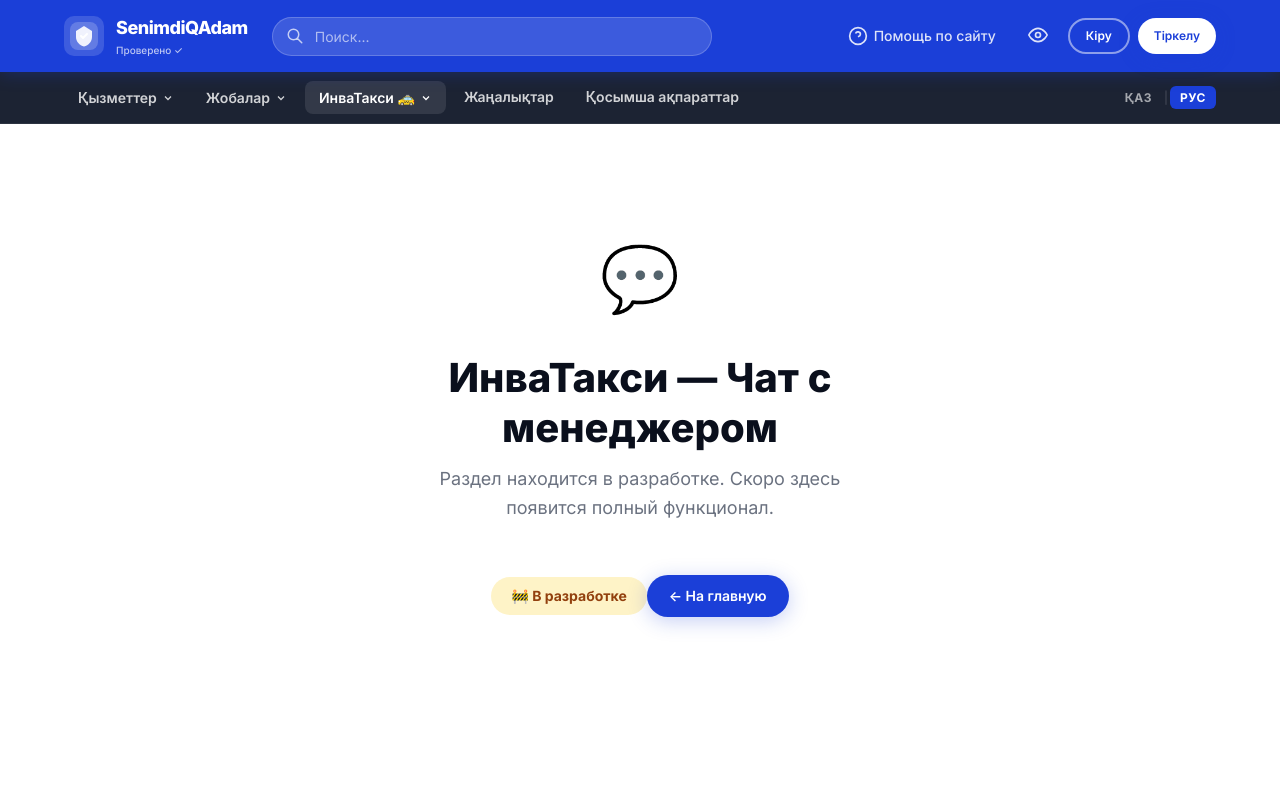
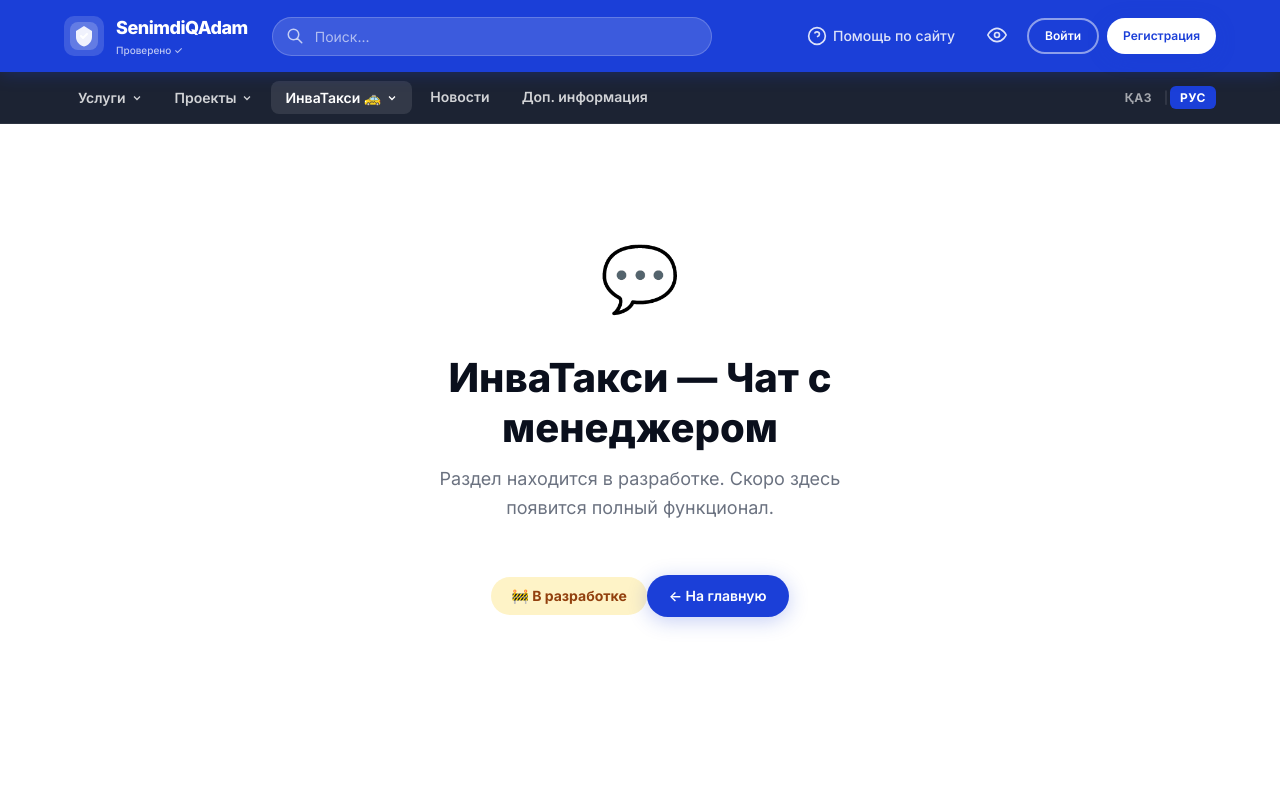
Before and after one commit to Akhanayeva/senimdi-qadam, a Vue app: page /#/inva-taxi/chat in a window 1280 px wide. Shown: the top 800 px of the page. Built offline with nearby package versions, Linux system fonts and the light colour scheme.

Commit message:
Language switch

```diff
--- a/src/i18n.js
+++ b/src/i18n.js
@@ -94,20 +94,20 @@ export const t = {
   },
   rus: {
     // Nav
-    services: 'Қызметтер',
+    services: 'Услуги',
     orgList: 'Список организаций',
     localAI: 'Локальный ИИ',
     accessMap: 'Карта доступности',
     jobs: 'Работа / Вакансии',
     documents: 'Документы',
-    projects: 'Жобалар',
+    projects: 'Проекты',
     forums: 'Форумы',
     community: 'Сообщество',
     invaTaxi: 'ИнваТакси',
-    news: 'Жаңалықтар',
-    moreInfo: 'Қосымша ақпараттар',
-    login: 'Кіру',
-    register: 'Тіркелу',
+    news: 'Новости',
+    moreInfo: 'Доп. информация',
+    login: 'Войти',
+    register: 'Регистрация',
     helpNav: 'Помощь по сайту',
     search: 'Поиск...',
     // Home
--- a/src/mock/news.json
+++ b/src/mock/news.json
@@ -8,7 +8,7 @@
     "content": "Городской акимат Алматы объявил о планах открытия нового многофункционального реабилитационного центра для людей с инвалидностью. Центр будет оснащён современным оборудованием для физиотерапии, бассейном с специальными подъёмниками и залами для занятий лечебной физкультурой. Открытие запланировано на первый квартал 2026 года. Центр сможет одновременно принимать до 200 пациентов в день.",
     "date": "2025-11-20",
     "author": "Редакция SenimdiQAdam",
-    "image": null,
+    "image": "https://images.unsplash.com/photo-1519494026892-80bbd2d6fd0d?w=600&q=80",
     "likes": 142,
     "comments": 18,
     "category": "news",
@@ -23,7 +23,7 @@
     "content": "Акимат города Алматы объявил о расширении программы инватакси. Начиная с января 2026 года автопарк специализированных автомобилей, оснащённых пандусами и подъёмниками, будет увеличен с 50 до 100 единиц. Также в приложении появится функция предварительного бронирования поездки за 24 часа.",
     "date": "2025-11-15",
     "author": "Редакция SenimdiQAdam",
-    "image": null,
+    "image": "https://images.unsplash.com/photo-1544620347-c4fd4a3d5957?w=600&q=80",
     "likes": 89,
     "comments": 12,
     "category": "news",
@@ -38,7 +38,7 @@
     "content": "Фонд «Дара» совместно с Юридической клиникой «Право» проводит бесплатный семинар для людей с инвалидностью и их семей. На семинаре специалисты расскажут о праве на социальные льготы, порядке оформления инвалидности, видах государственных пособий и правах на трудоустройство. Дата проведения: 15 декабря 2025 года. Регистрация обязательна по телефону +7 727 262-00-11.",
     "date": "2025-11-10",
     "author": "Фонд «Дара»",
-    "image": null,
+    "image": "https://images.unsplash.com/photo-1540575467063-178a50c2df87?w=600&q=80",
     "likes": 67,
     "comments": 8,
     "category": "event",
@@ -50,10 +50,10 @@
     "titleKaz": "Психологтың онлайн кеңестері — енді барлығына тегін",
     "excerpt": "Центр «Гармония» запускает бесплатные еженедельные онлайн-сессии для людей с инвалидностью.",
     "excerptKaz": "«Үйлесім» орталығы мүгедектігі бар адамдарға тегін апталық онлайн сессияларды бастайды.",
-    "content": "Психологический центр «Гармония» объявляет о запуске бесплатных еженедельных онлайн-консультаций для людей с инвалидностью и их родственников. Записаться можно через сайт или по телефону. Каждый четверг в 18:00 — групповые сессии, по индивидуальному запросу — личные консультации. Услуга предоставляется в рамках социальной программы «Открытый доступ».",
+    "content": "Психологический центр «Гармония» объявляет о запуске бесплатных еженедельных онлайн-консультаций для людей с инвалидностью и их родственников. Записаться можно через сайт или по телефону. Каждый четверг в 18:00 — групповые сессии, по индивидуальному запросу — личные консультации.",
     "date": "2025-11-05",
     "author": "Центр «Гармония»",
-    "image": null,
+    "image": "https://images.unsplash.com/photo-1573497019940-1c28c88b4f3e?w=600&q=80",
     "likes": 201,
     "comments": 34,
     "category": "announcement",
@@ -65,10 +65,10 @@
     "titleKaz": "SenimdiQAdam: платформа бірінші тестілеу кезеңінен өтті",
     "excerpt": "Более 150 пользователей приняли участие в бета-тестировании платформы SenimdiQAdam.",
     "excerptKaz": "150-ден астам пайдаланушы SenimdiQAdam платформасының бета-тестілеуіне қатысты.",
-    "content": "Платформа SenimdiQAdam успешно завершила первый этап бета-тестирования. В нём приняли участие более 150 пользователей — люди с инвалидностью, их родственники, социальные работники и НКО. По результатам тестирования были улучшены фильтры поиска, добавлена функция голосового ввода и расширена база организаций. Разработчики благодарят всех участников за обратную связь.",
+    "content": "Платформа SenimdiQAdam успешно завершила первый этап бета-тестирования. В нём приняли участие более 150 пользователей — люди с инвалидностью, их родственники, социальные работники и НКО. По результатам тестирования были улучшены фильтры поиска, добавлена функция голосового ввода и расширена база организаций.",
     "date": "2025-10-28",
     "author": "Команда SenimdiQAdam",
-    "image": null,
+    "image": "https://images.unsplash.com/photo-1556761175-4b46a572b786?w=600&q=80",
     "likes": 312,
     "comments": 45,
     "category": "announcement",
@@ -80,10 +80,10 @@
     "titleKaz": "Мүгедектігі бар адамдармен жұмыс істейтін ҮЕҰ-ларға арналған гранттар",
     "excerpt": "Министерство труда объявило конкурс грантов для НКО, реализующих инклюзивные программы.",
     "excerptKaz": "Еңбек министрлігі инклюзивті бағдарламаларды жүзеге асыратын ҮЕҰ-лар үшін грант конкурсын жариялады.",
-    "content": "Министерство труда и социальной защиты населения РК объявило о начале приёма заявок на гранты для НКО. Финансирование предусмотрено для организаций, реализующих программы социальной адаптации, образования и трудоустройства людей с инвалидностью. Размер грантов — от 500 000 до 5 000 000 тенге. Заявки принимаются до 31 декабря 2025 года.",
+    "content": "Министерство труда и социальной защиты населения РК объявило о начале приёма заявок на гранты для НКО. Финансирование предусмотрено для организаций, реализующих программы социальной адаптации, образования и трудоустройства людей с инвалидностью. Размер грантов — от 500 000 до 5 000 000 тенге.",
     "date": "2025-10-15",
     "author": "Редакция SenimdiQAdam",
-    "image": null,
+    "image": "https://images.unsplash.com/photo-1559027615-cd4628902d4a?w=600&q=80",
     "likes": 88,
     "comments": 11,
     "category": "news",
--- a/src/views/HomeView.vue
+++ b/src/views/HomeView.vue
@@ -163,7 +163,8 @@
             class="news-card"
           >
             <div class="news-card-image">
-              <div class="news-image-placeholder">
+              <img v-if="article.image" :src="article.image" :alt="article.title" class="news-img" loading="lazy" />
+              <div v-else class="news-image-placeholder">
                 <svg width="40" height="40" viewBox="0 0 24 24" fill="none" stroke="var(--gray-300)" stroke-width="1.5"><rect x="3" y="3" width="18" height="18" rx="2" ry="2"/><circle cx="8.5" cy="8.5" r="1.5"/><polyline points="21 15 16 10 5 21"/></svg>
               </div>
               <div class="news-cat-badge">
@@ -529,6 +530,13 @@ const formatDate = (d) => {
   position: relative;
   overflow: hidden;
 }
+.news-img {
+  width: 100%; height: 100%;
+  object-fit: cover;
+  display: block;
+  transition: transform 0.4s ease;
+}
+.news-card:hover .news-img { transform: scale(1.05); }
 .news-image-placeholder { display: flex; align-items: center; justify-content: center; }
 .news-cat-badge {
   position: absolute; bottom: 12px; left: 12px;
--- a/src/views/NewsDetailView.vue
+++ b/src/views/NewsDetailView.vue
@@ -31,7 +31,8 @@
           {{ article.author }}
         </div>
         <div class="news-article-image">
-          <svg width="48" height="48" viewBox="0 0 24 24" fill="none" stroke="var(--gray-300)" stroke-width="1.5"><rect x="3" y="3" width="18" height="18" rx="2"/><circle cx="8.5" cy="8.5" r="1.5"/><polyline points="21 15 16 10 5 21"/></svg>
+          <img v-if="article.image" :src="article.image" :alt="article.title" class="news-detail-img" />
+          <svg v-else width="48" height="48" viewBox="0 0 24 24" fill="none" stroke="var(--gray-300)" stroke-width="1.5"><rect x="3" y="3" width="18" height="18" rx="2"/><circle cx="8.5" cy="8.5" r="1.5"/><polyline points="21 15 16 10 5 21"/></svg>
         </div>
         <div class="news-article-body">
           <p class="news-lead">{{ a11y.lang === 'kaz' ? article.excerptKaz : article.excerpt }}</p>
@@ -76,7 +77,8 @@ const formatDate = (d) => d ? new Date(d).toLocaleDateString('ru-RU', { year: 'n
 .news-article-title { font-size: var(--fs-3xl); font-weight: 800; color: var(--black); line-height: 1.2; margin-bottom: 20px; }
 .news-article-author { display: flex; align-items: center; gap: 10px; font-size: var(--fs-sm); color: var(--gray-500); font-weight: 600; margin-bottom: 24px; }
 .author-avatar { width: 32px; height: 32px; border-radius: 50%; background: var(--primary-pale); color: var(--primary); display: flex; align-items: center; justify-content: center; font-weight: 800; font-size: var(--fs-sm); }
-.news-article-image { background: linear-gradient(135deg, var(--gray-100) 0%, var(--gray-200) 100%); border-radius: var(--radius-lg); height: 280px; display: flex; align-items: center; justify-content: center; margin-bottom: 28px; }
+.news-article-image { background: linear-gradient(135deg, var(--gray-100) 0%, var(--gray-200) 100%); border-radius: var(--radius-lg); height: 280px; display: flex; align-items: center; justify-content: center; margin-bottom: 28px; overflow: hidden; position: relative; }
+.news-detail-img { width: 100%; height: 100%; object-fit: cover; border-radius: var(--radius-lg); }
 .news-article-body { font-size: var(--fs-md); line-height: 1.8; color: var(--gray-700); }
 .news-lead { font-weight: 600; color: var(--black); font-size: var(--fs-lg); margin-bottom: 16px; }
 .news-article-footer { display: flex; align-items: center; gap: 20px; margin-top: 32px; padding-top: 20px; border-top: 1px solid var(--gray-200); }
```
Also changed, not shown: src/views/NewsView.vue (+5 -2 lines).
